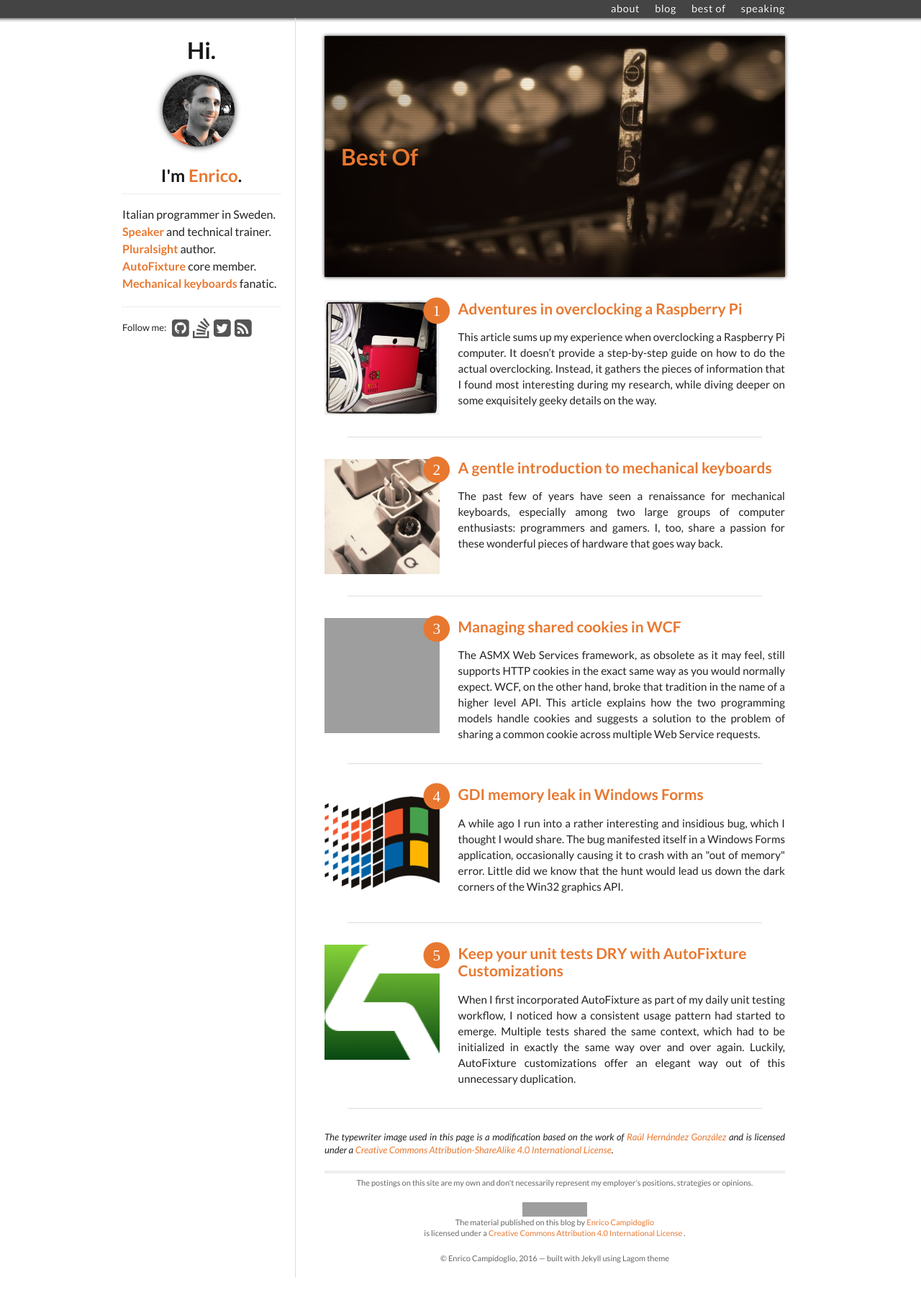
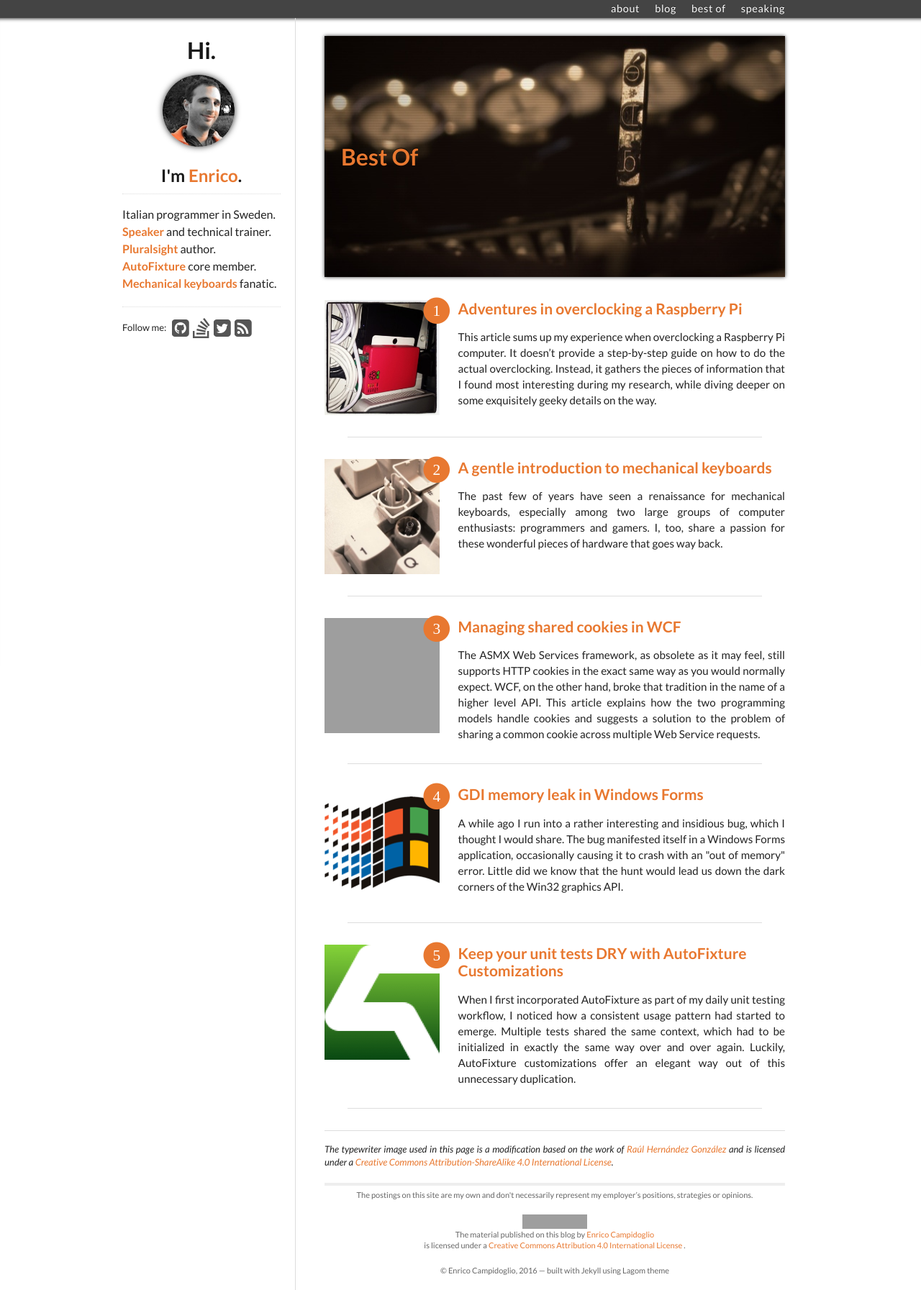
Before and after one commit to megakemp/megakemp.github.io, a Jekyll site: the page built from bestof/index.html, in a window 1280 px wide. Shown: the whole page at 72% size. Built offline with Jekyll 4.4.1, drawn with Linux system fonts in a browser that asks for light colours; nearby versions of some CDN libraries; comment, search, counter and statistics services are not loaded; grey boxes are pictures that could not be loaded.

Commit message:
Adds a separator above the footnotes.

```diff
--- a/_includes/css/screen.css
+++ b/_includes/css/screen.css
@@ -552,6 +552,8 @@
   font-size: 13px;
   font-style: italic;
   line-height: 18px;
+  border-top: 1px solid #ddd;
+  padding-top: 16px;
 }
 
 .icon-overlay {
```
